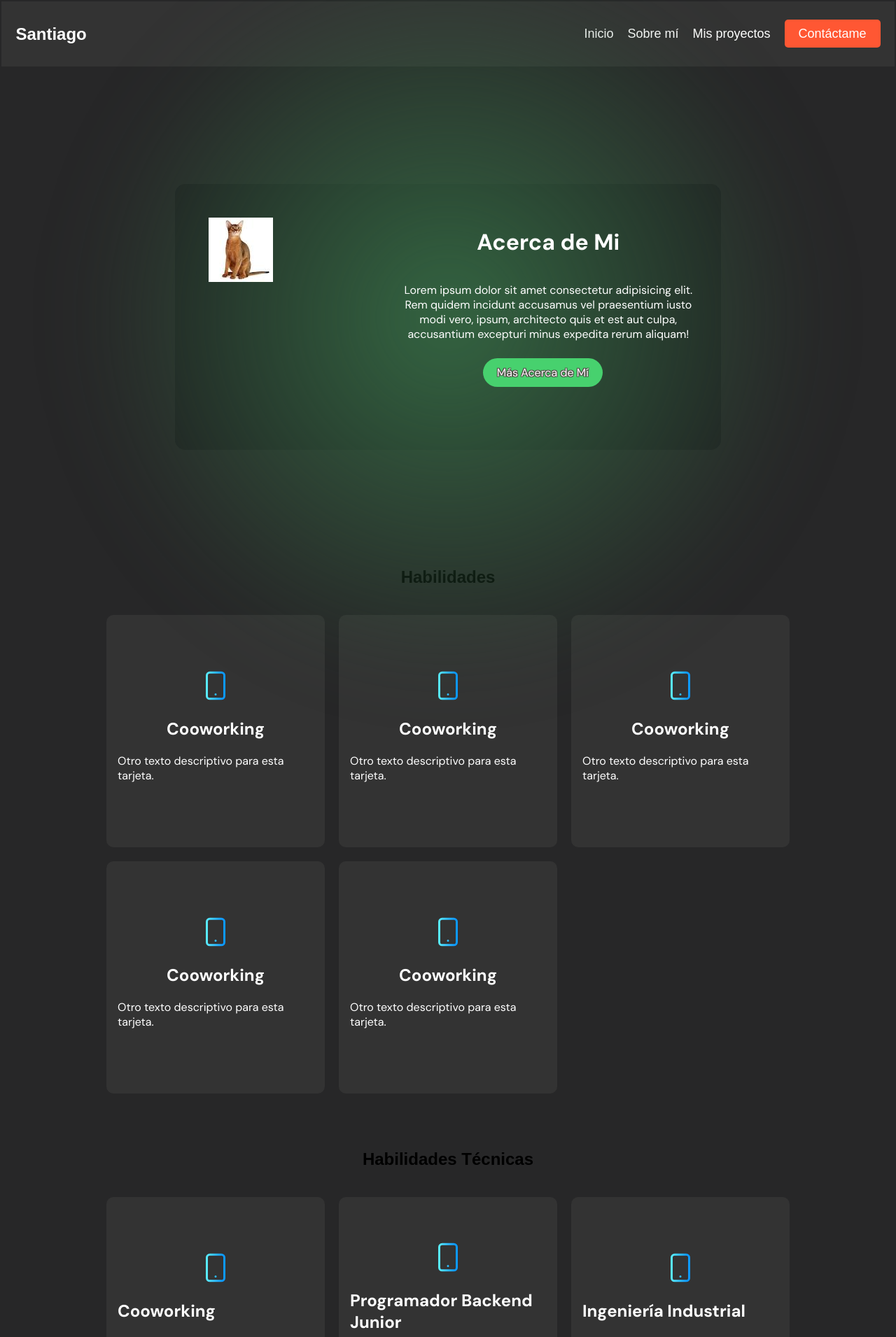
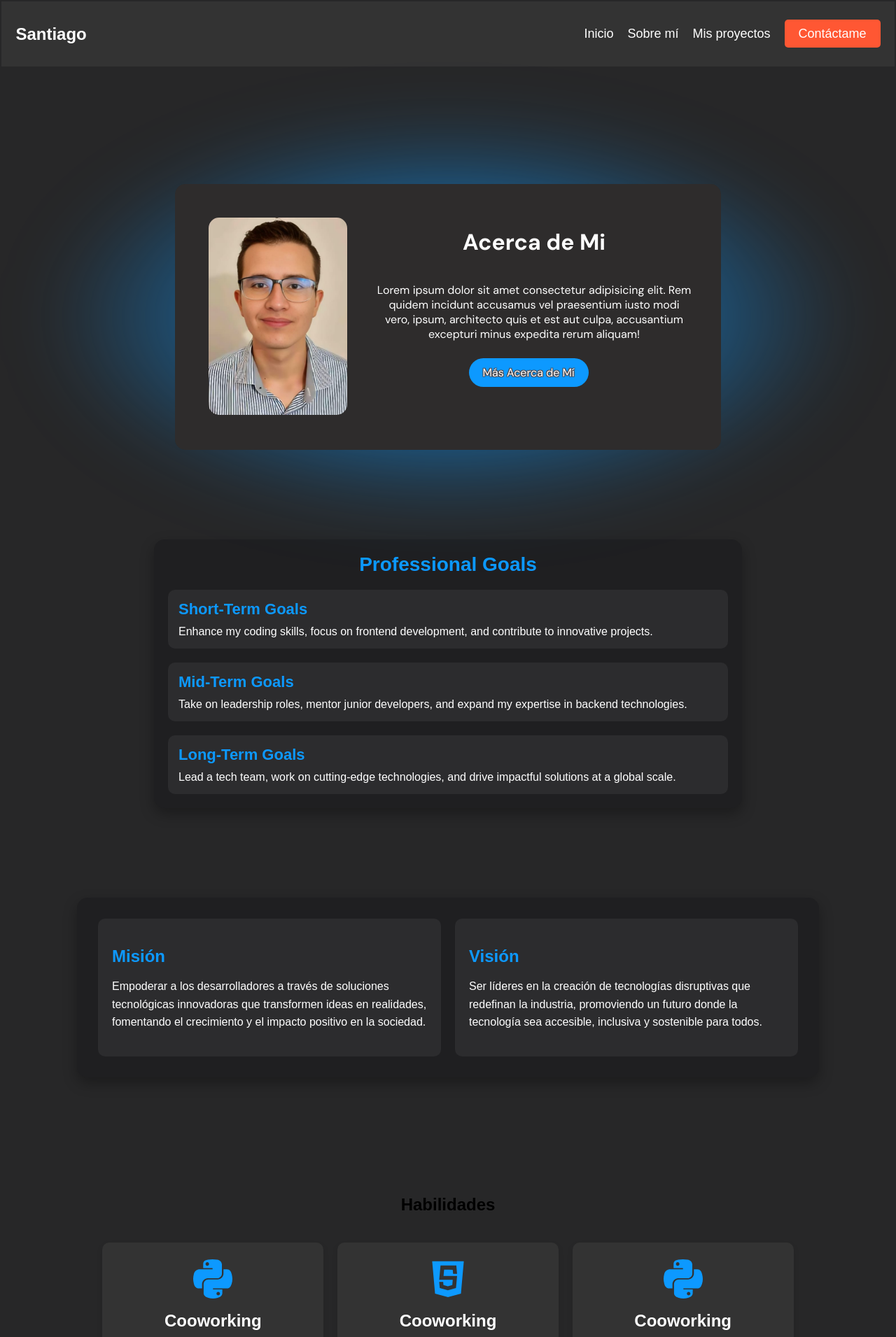
Before and after one commit to SantMu123/Portafolio, a React (Vite) app: page /acerca in a window 1280 px wide. Shown: the top 1911 px of the page at 70% size. Built offline with nearby package versions, Linux system fonts and the light colour scheme.

Commit message:
feat: :construction: Diseño en progreso

```diff
--- a/src/components/AcercaComponente.jsx
+++ b/src/components/AcercaComponente.jsx
@@ -5,7 +5,7 @@ const Acerca = () => {
   return (
     <div className="Acerca">
       <div className='Acerca_imagen'>
-        <img src='../public/Gato.jpg'/>
+        <img src='/FotoSantiago.png'/>
       </div>
       <div className='Acerca_info'>
         <h1>Acerca de Mi</h1>
--- a/src/components/Card.jsx
+++ b/src/components/Card.jsx
@@ -1,11 +1,11 @@
 import React from 'react';
 import '../styles/Card.css';
 
-const Card = ({ imgSrc, title, description }) => {
+const Card = ({ Icon, title, description }) => {
     return (
       <section className='contenedorCard'>
         <div className='contenedorCard_Imagen'>
-            <img src={imgSrc} alt={title} />
+            <Icon className='card-icon' />
         </div>
         <div className='contenedorCard_Texto'>
             <h2 className='contenedorCard_Texto_Titulo'>{title}</h2>
--- /dev/null
+++ b/src/components/MisionVision.jsx
@@ -0,0 +1,19 @@
+import React from 'react';
+import "../styles/MisionVision.css";
+
+const MisionVision = () => {
+  return (
+    <div className="mision-vision-container">
+      <div className="mision">
+        <h2>Misión</h2>
+        <p>Empoderar a los desarrolladores a través de soluciones tecnológicas innovadoras que transformen ideas en realidades, fomentando el crecimiento y el impacto positivo en la sociedad.</p>
+      </div>
+      <div className="vision">
+        <h2>Visión</h2>
+        <p>Ser líderes en la creación de tecnologías disruptivas que redefinan la industria, promoviendo un futuro donde la tecnología sea accesible, inclusiva y sostenible para todos.</p>
+      </div>
+    </div>
+  );
+}
+
+export default MisionVision;
--- /dev/null
+++ b/src/components/Objetivos.jsx
@@ -0,0 +1,28 @@
+import React from 'react';
+import "../styles/Objetivos.css";
+
+const Objetivos = () => {
+  return (
+    <div className="objetivos-container">
+      <div className="objetivos-header">
+        <h2>Professional Goals</h2>
+      </div>
+      <div className="objetivos-content">
+        <div className="objetivo-card">
+          <h3>Short-Term Goals</h3>
+          <p>Enhance my coding skills, focus on frontend development, and contribute to innovative projects.</p>
+        </div>
+        <div className="objetivo-card">
+          <h3>Mid-Term Goals</h3>
+          <p>Take on leadership roles, mentor junior developers, and expand my expertise in backend technologies.</p>
+        </div>
+        <div className="objetivo-card">
+          <h3>Long-Term Goals</h3>
+          <p>Lead a tech team, work on cutting-edge technologies, and drive impactful solutions at a global scale.</p>
+        </div>
+      </div>
+    </div>
+  );
+}
+
+export default Objetivos;
--- a/src/main.jsx
+++ b/src/main.jsx
@@ -10,6 +10,9 @@ import Footer from './components/Footer.jsx';
 import AcercaPage from "./pages/Acerca.jsx"
 import Proyectos from './pages/Proyectos.jsx';
 import ContactSection from './pages/Contacto.jsx';
+import { FaPython, FaDatabase } from 'react-icons/fa';
+import '@fortawesome/fontawesome-free/css/all.min.css';
+
 
 
 createRoot(document.getElementById('root')).render(
@@ -29,17 +32,17 @@ createRoot(document.getElementById('root')).render(
             <h1 className='Habilidades_Home'>Habilidades</h1>
             <div className='seccion1'>
               <Card
-                imgSrc="../../public/device-mobile.svg"
+                Icon={FaPython}
                 title="Cooworking"
                 description="Otro texto descriptivo para esta tarjeta."
               />
               <Card
-                imgSrc="../../public/device-mobile.svg"
+                Icon={FaPython}
                 title="Programador Backend Junior"
                 description="Otro texto descriptivo para esta tarjeta."
               />
               <Card
-                imgSrc="../../public/device-mobile.svg"
+                Icon={FaPython}
                 title="Ingeniería Industrial"
                 description="Otro texto descriptivo para esta tarjeta."
               />
--- a/src/pages/Acerca.jsx
+++ b/src/pages/Acerca.jsx
@@ -6,6 +6,13 @@ import '../styles/AcercaPage.css';
 import { Route, Routes } from 'react-router-dom';
 import Proyectos from './Proyectos.jsx';
 import ContactSection from './Contacto.jsx';
+import Objetivos from '../components/Objetivos.jsx';
+import MisionVision from '../components/MisionVision.jsx';
+import { FaPython, FaDocker  } from 'react-icons/fa';
+import { DiJavascript, DiNodejsSmall, DiReact, DiGit, DiGithubBadge, DiMongodb, DiMysql} from "react-icons/di";
+import { SiTypescript } from "react-icons/si";
+import '@fortawesome/fontawesome-free/css/all.min.css';
+
 
 const AcercaPage = () => {
     return (
@@ -16,31 +23,37 @@ const AcercaPage = () => {
                         <div className='acerca'>
                             <Acerca />
                         </div>
+                        <div className='objetivos'>
+                            <Objetivos />
+                        </div>
+                        <div className='MisionVision'>
+                            <MisionVision />
+                        </div>
                         <div className='habilidadesContainer'>
                             <h2>Habilidades</h2>
                             <div className='habilidades'>
                                 <Card
-                                    imgSrc="../../public/device-mobile.svg"
+                                    Icon={FaPython}
                                     title="Cooworking"
                                     description="Otro texto descriptivo para esta tarjeta."
                                 />
                                 <Card
-                                    imgSrc="../../public/device-mobile.svg"
+                                    Icon={DiJavascript }
                                     title="Cooworking"
                                     description="Otro texto descriptivo para esta tarjeta."
                                 />
                                 <Card
-                                    imgSrc="../../public/device-mobile.svg"
+                                    Icon={FaPython}
                                     title="Cooworking"
                                     description="Otro texto descriptivo para esta tarjeta."
                                 />
                                 <Card
-                                    imgSrc="../../public/device-mobile.svg"
+                                    Icon={FaPython}
                                     title="Cooworking"
                                     description="Otro texto descriptivo para esta tarjeta."
                                 />
                                 <Card
-                                    imgSrc="../../public/device-mobile.svg"
+                                    Icon={FaPython}
                                     title="Cooworking"
                                     description="Otro texto descriptivo para esta tarjeta."
                                 />
@@ -50,48 +63,48 @@ const AcercaPage = () => {
                             <h2>Habilidades Técnicas</h2>
                             <div className='Habilidades_Tecnicas'>
                                 <Card
-                                    imgSrc="../../public/device-mobile.svg"
-                                    title="Cooworking"
+                                    Icon={FaPython}
+                                    title="Python"
                                     description="Otro texto descriptivo para esta tarjeta."
                                 />
                                 <Card
-                                    imgSrc="../../public/device-mobile.svg"
-                                    title="Programador Backend Junior"
+                                    Icon={DiJavascript}
+                                    title="Javascript"
                                     description="Otro texto descriptivo para esta tarjeta."
                                 />
                                 <Card
-                                    imgSrc="../../public/device-mobile.svg"
-                                    title="Ingeniería Industrial"
+                                    Icon={DiNodejsSmall}
+                                    title="Node.js"
                                     description="Otro texto descriptivo para esta tarjeta."
                                 />
                                 <Card
-                                    imgSrc="../../public/device-mobile.svg"
-                                    title="Ingeniería Industrial"
+                                    Icon={DiReact}
+                                    title="React"
                                     description="Otro texto descriptivo para esta tarjeta."
                                 />
                                 <Card
-                                    imgSrc="../../public/device-mobile.svg"
-                                    title="Ingeniería Industrial"
+                                    Icon={DiGit }
+                                    title="Git"
                                     description="Otro texto descriptivo para esta tarjeta."
                                 />
                                 <Card
-                                    imgSrc="../../public/device-mobile.svg"
-                                    title="Ingeniería Industrial"
+                                    Icon={FaDocker }
+                                    title="Docker"
                                     description="Otro texto descriptivo para esta tarjeta."
                                 />
                                 <Card
-                                    imgSrc="../../public/device-mobile.svg"
-                                    title="Ingeniería Industrial"
+                                    Icon={DiMongodb }
+                                    title="MongoDB"
                                     description="Otro texto descriptivo para esta tarjeta."
                                 />
                                 <Card
-                                    imgSrc="../../public/device-mobile.svg"
-                                    title="Ingeniería Industrial"
+                                    Icon={DiMysql }
+                                    title="MySQL"
                                     description="Otro texto descriptivo para esta tarjeta."
                                 />
                                 <Card
-                                    imgSrc="../../public/device-mobile.svg"
-                                    title="Ingeniería Industrial"
+                                    Icon={SiTypescript}
+                                    title="Typescript"
                                     description="Otro texto descriptivo para esta tarjeta."
                                 />
                             </div>
@@ -100,17 +113,17 @@ const AcercaPage = () => {
                             <h2>Experiencia</h2>
                             <div className='Experiencia'>
                                 <Card
-                                    imgSrc="../../public/device-mobile.svg"
+                                    Icon={FaPython}
                                     title="Cooworking"
                                     description="Otro texto descriptivo para esta tarjeta."
                                 />
                                 <Card
-                                    imgSrc="../../public/device-mobile.svg"
+                                    Icon={FaPython}
                                     title="Ingeniería Industrial"
                                     description="Otro texto descriptivo para esta tarjeta."
                                 />
                                 <Card
-                                    imgSrc="../../public/device-mobile.svg"
+                                    Icon={FaPython}
                                     title="Ingeniería Industrial"
                                     description="Otro texto descriptivo para esta tarjeta."
                                 />
--- a/src/styles/Acerca.css
+++ b/src/styles/Acerca.css
@@ -4,12 +4,10 @@
     height: 300px;
     border-radius: 10px; /* Bordes redondeados opcional */
     padding: 1em;
-    border-radius: 10px; /* Bordes redondeados opcional */
-    padding: 1em;
     backdrop-filter: blur(15px); /* Desenfoque del fondo */
     -webkit-backdrop-filter: blur(10px); /* Compatibilidad con navegadores WebKit */
      /* Borde blanco semi-transparente */
-    background-color: #1F1F21;
+    background-color: #272728;
     padding: 40px;
     border-radius: 15px;
     margin-top: 8em;
@@ -30,31 +28,49 @@
     left: 50%;
     width: 300%;
     height: 300%;
-    background: radial-gradient(circle, #356843 0%, rgba(255, 255, 255, 0) 40%);
+    background: radial-gradient(ellipse, #0d99ff 0%, rgba(255, 255, 255, 0) 35%);
     transform: translate(-50%, -50%);
     filter: blur(50px);
     z-index: -1; /* Asegúrate de que esto esté detrás de otros elementos */
     pointer-events: none; /* Permite que los clics pasen a través del pseudo-elemento */
 }
 
+.Acerca::after {
+    content: '';
+    position: absolute;
+    top: 0;
+    left: 0;
+    width: 100%;
+    height: 100%;
+    background-color: rgb(46, 44, 44); /* Color sólido para bloquear la iluminación detrás del contenedor */
+    border-radius: 15px; /* Coincide con el borde del contenedor */
+    z-index: -1; /* Debe estar detrás del contenido pero delante del pseudo-elemento ::before */
+}
+
 
 .Acerca_imagen {
-    width: 150%;
+    width: 100%;
+    /* background-color: red; */
     /* height: 300px; */
     padding: .5em;
-    background-color: transparent;
+    /* background-color: transparent; */
+}
+.Acerca_imagen img {
+    border-radius: 15px;
 }
 
 .Acerca_info {
+    /* background-color: purple; */
     display: flex;
+    margin-left: 2em;
     flex-direction: column;
     align-items: center;
-    background-color: transparent;
+    /* background-color: transparent; */
 }
 
 .boton_Acerca {
     font-family: "DM Sans", sans-serif;
-    background: #47D16E;
+    background: #0d99ff;
     border: none;
     color: white;
     text-shadow:
--- a/src/styles/AcercaPage.css
+++ b/src/styles/AcercaPage.css
@@ -11,6 +11,14 @@
     max-width: 1200px; /* Máximo ancho que deseas para el contenido */
     margin: 0 auto; /* Centra el contenedor horizontalmente */
     margin-top: 2.5em;
+}
+
+.objetivos {
+    margin-bottom: 8em;
+}
+
+.MisionVision {
+    margin-bottom: 8em;
 }
 
 .habilidadesContainer {
--- a/src/styles/Card.css
+++ b/src/styles/Card.css
@@ -1,22 +1,49 @@
+/* Card.css */
 .contenedorCard {
-    display: flex;
-    flex-direction: column;
-    justify-content: center;
-    align-items: center;
-    background-color: #333;
-    color: white;
-    width: 280px;
-    height: 300px;
-    border-radius: 10px; /* Bordes redondeados opcional */
-    padding: 1em;
-    font-family: "DM Sans", sans-serif;
-    font-optical-sizing: auto;
-    font-weight: medium;
-    font-style: normal;
+  /* border: 1px solid #ccc; */
+  border-radius: 10px;
+  padding: 20px;
+  text-align: center;
+  background-color: #333;
+  box-shadow: 0 4px 8px rgba(0, 0, 0, 0.1);
+  display: flex;
+  flex-direction: column;
+  align-items: center;
+  /* color: white; */
 }
 
 .contenedorCard_Imagen {
-    width: auto;
-    display: flex;
-    justify-content: left;
+  margin-bottom: 10px;
 }
+
+.card-icon {
+  font-size: 4rem; /* Ajusta el tamaño del ícono según sea necesario */
+  background: linear-gradient(135deg, #0d99ff, #59EBFF); /* Degradado de colores */
+  -webkit-background-clip: text;
+  color: #0d99ff;
+  background-clip: text;
+  /* color: transparent; Hace que el color del ícono sea transparente para mostrar el degradado */
+  margin: 0 auto;
+  transition: transform 0.3s ease, filter 0.3s ease;
+}
+
+.card-icon:hover {
+  transform: scale(1.1); /* Aumenta el tamaño del ícono al pasar el cursor */
+  filter: brightness(1.2); /* Aumenta el brillo del ícono para un efecto más visible */
+}
+
+.contenedorCard_Texto {
+  text-align: center;
+  /* color: white; */
+}
+
+.contenedorCard_Texto_Titulo {
+  font-size: 1.5rem;
+  margin: 0;
+  color: white; /* Ajusta el color del título según tus preferencias */
+}
+
+.contenedorCard_Texto_Parrafo {
+  font-size: 1rem;
+  color: #333; /* Ajusta el color del párrafo según tus preferencias */
+}
--- a/src/styles/Gancho.css
+++ b/src/styles/Gancho.css
@@ -33,7 +33,7 @@
 
 .header_gancho label {
     font-size: 1.5em;
-    background: linear-gradient(to right, #47D16E, #59EBFF);
+    background: linear-gradient(to right, #0d99ff, #59EBFF);
     -webkit-background-clip: text;
     color: transparent;
 }
@@ -56,7 +56,7 @@
 .botones_Proyectos,
 .botones_CV {
     font-family: "DM Sans", sans-serif;
-    background: #47D16E;
+    background: #0d99ff;
     border: none;
     color: white;
     text-shadow:
--- /dev/null
+++ b/src/styles/MisionVision.css
@@ -0,0 +1,37 @@
+.mision-vision-container {
+    display: flex;
+    justify-content: space-between;
+    align-items: flex-start;
+    background-color: #1F1F21;
+    padding: 30px;
+    border-radius: 15px;
+    box-shadow: 0 8px 20px rgba(0, 0, 0, 0.3);
+    color: white;
+    max-width: 1000px;
+    margin: 0 auto;
+  }
+
+  .mision, .vision {
+    width: 45%;
+    background-color: #2C2C2E;
+    padding: 20px;
+    border-radius: 10px;
+    transition: transform 0.3s ease, background-color 0.3s ease;
+  }
+
+  .mision:hover, .vision:hover {
+    background-color: #0d99ff;
+    transform: translateY(-5px);
+    color: #1F1F21;
+  }
+
+  .mision h2, .vision h2 {
+    color: #0d99ff;
+    font-size: 24px;
+    margin-bottom: 15px;
+  }
+
+  .mision p, .vision p {
+    font-size: 16px;
+    line-height: 1.6;
+  }
--- /dev/null
+++ b/src/styles/Objetivos.css
@@ -0,0 +1,51 @@
+.objetivos-container {
+    background-color: #1F1F21;
+    padding: 20px;
+    border-radius: 15px;
+    box-shadow: 0 8px 20px rgba(0, 0, 0, 0.3);
+    max-width: 800px;
+    margin: 0 auto;
+    color: white;
+  }
+
+  .objetivos-header {
+    text-align: center;
+    margin-bottom: 20px;
+  }
+
+  .objetivos-header h2 {
+    color: #0d99ff;
+    font-size: 28px;
+    margin: 0;
+  }
+
+  .objetivos-content {
+    display: grid;
+    grid-template-columns: 1fr;
+    gap: 20px;
+  }
+
+  .objetivo-card {
+    background-color: #2C2C2E;
+    border-radius: 10px;
+    padding: 15px;
+    transition: transform 0.3s ease, background-color 0.3s ease;
+    cursor: pointer;
+  }
+
+  .objetivo-card:hover {
+    background-color: #0d99ff;
+    transform: scale(1.05);
+    color: #1F1F21;
+  }
+
+  .objetivo-card h3 {
+    font-size: 22px;
+    margin: 0 0 10px 0;
+    color: #0d99ff;
+  }
+
+  .objetivo-card p {
+    font-size: 16px;
+    margin: 0;
+  }
```
